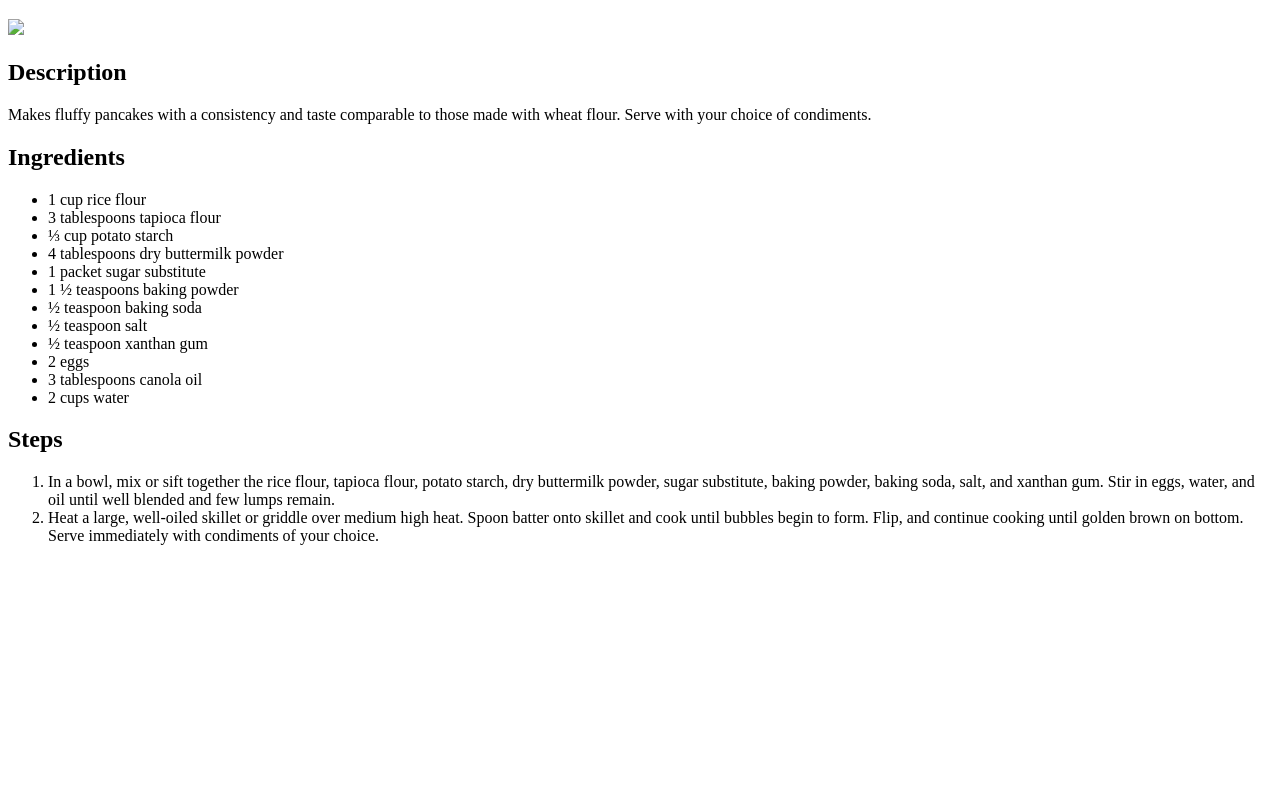
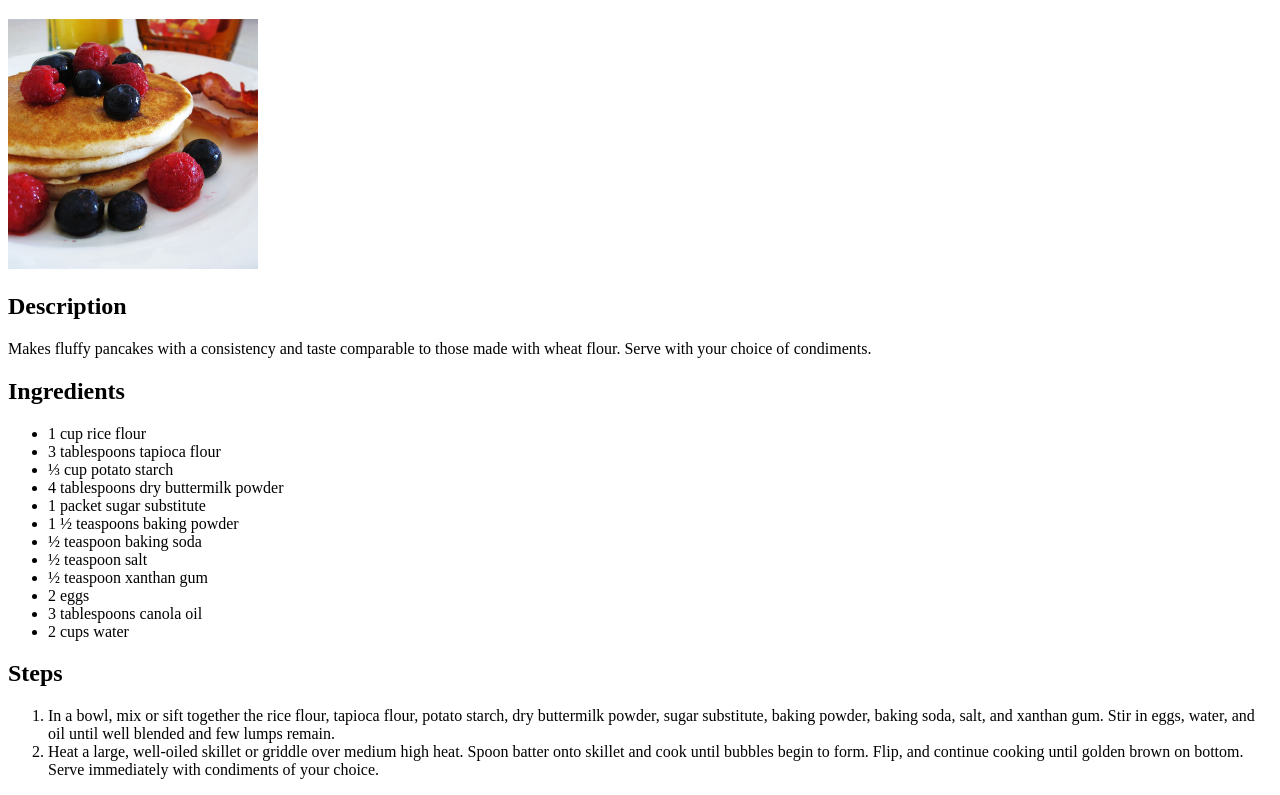
Before and after one commit to AstradaT/odin-recipes, a plain HTML site: page recipes/pancakes.html in a window 1280 px wide. Shown: the part 61-856 px from the top of the page. Before the commit the page ends 800 px from the top, so only its background shows below. Drawn offline with Linux system fonts and the light colour scheme.

Commit message:
Fix pancakes.html
Image was not showing because the src was broken

```diff
--- a/recipes/pancakes.html
+++ b/recipes/pancakes.html
@@ -9,7 +9,7 @@
 <body>
     <h1>Gluten-Free Pancakes</h1>
 
-    <img src="img/pancakes.jpg">
+    <img src="../img/pancakes.jpg" alt="Pancakes" width="250">
 
     <h2>Description</h2>
 
```
